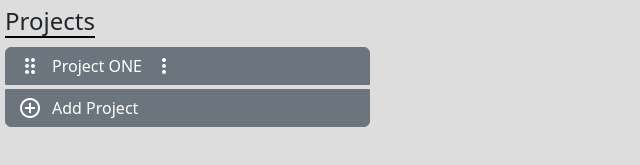
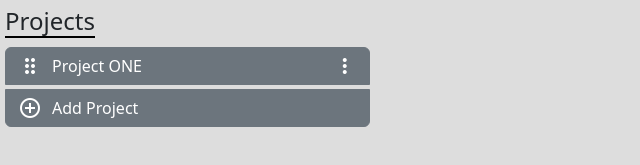
Before and after one commit to tommy128works/Todo-List, a website built with webpack: page src/index.html in a window 1280 px wide. Shown: the part 221-386 px from the top of the page, 0-640 px from the left. Built offline with nearby package versions, Linux system fonts and the light colour scheme.

Commit message:
fix: icon position of sidebar project button
The more options icon (three vertical dots) of each project button
was corrected to be aligned to the left.

```diff
--- a/src/js/navigationProjects.js
+++ b/src/js/navigationProjects.js
@@ -13,6 +13,7 @@ const createButton = (title) => {
   btn.appendChild(span);
 
   span = document.createElement("span");
+  span.classList.add("sidebar-text");
   span.textContent = title;
   btn.appendChild(span);
 
--- a/src/js/navigationToDos.js
+++ b/src/js/navigationToDos.js
@@ -10,6 +10,7 @@ const createButton = (title, symbol) => {
   btn.appendChild(span);
 
   span = document.createElement("span");
+  span.classList.add("sidebar-text");
   span.textContent = title;
   btn.appendChild(span);
 
--- a/src/scss/styles.scss
+++ b/src/scss/styles.scss
@@ -47,6 +47,11 @@ body {
   width: 95%;
 }
 
+.sidebar-text {
+  flex: 1;
+  text-align: left;
+}
+
 
 @media (max-width: 600px) {
   $content-width: 95vw;
```
